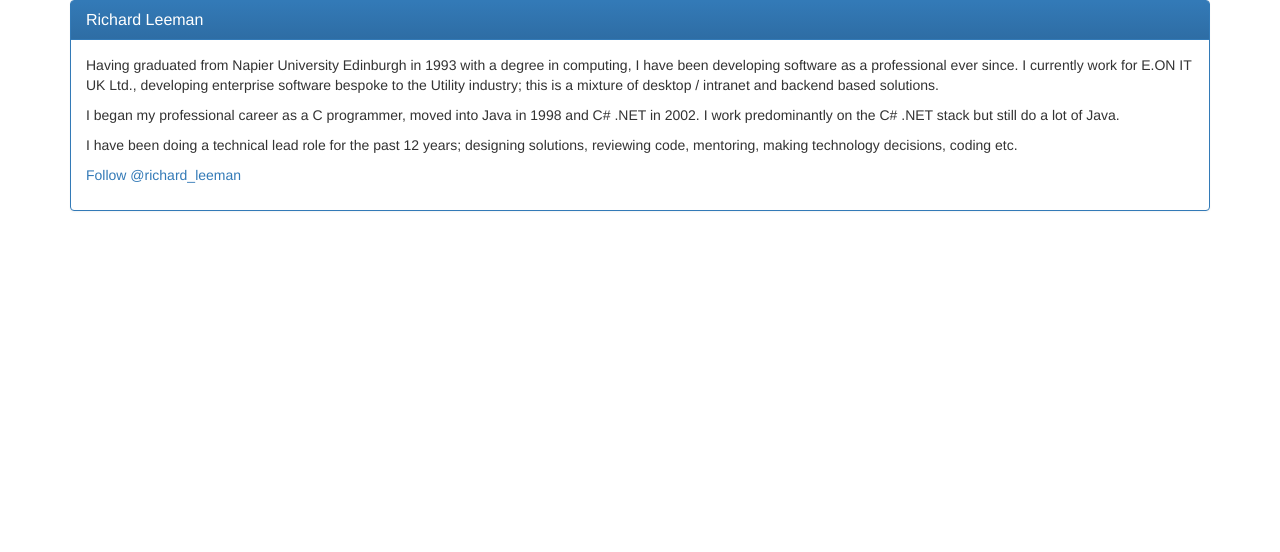
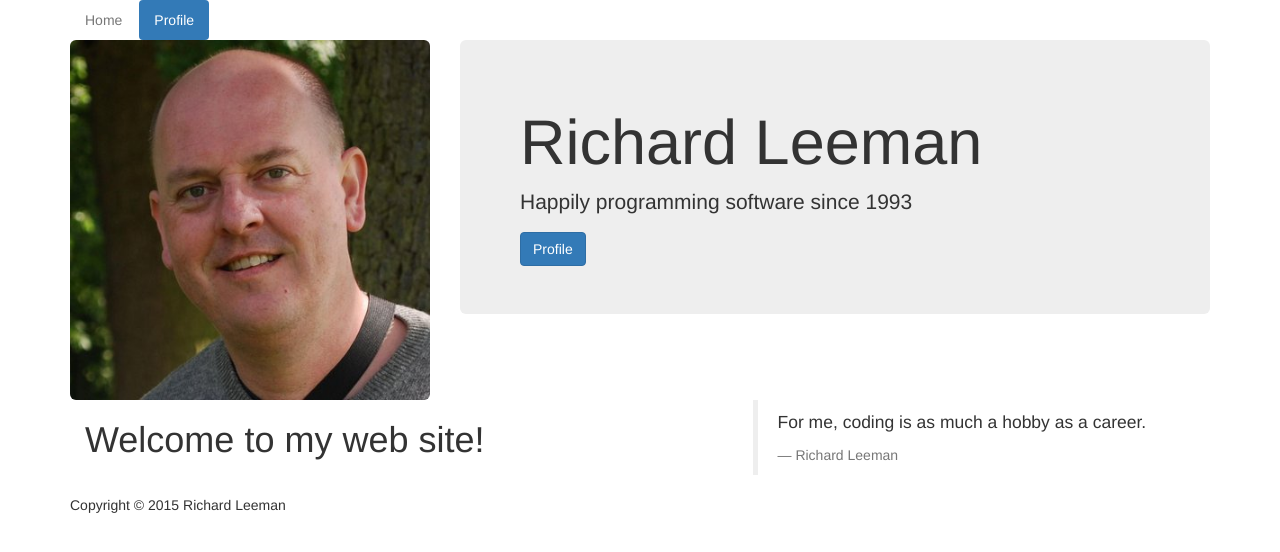
Before and after one commit to leemari/leemari.github.io, a plain HTML site: page index.html in a window 1280 px wide. Drawn offline with nearby package versions, Linux system fonts and the light colour scheme.

Commit message:
Re-branding

```diff
--- a/index.html
+++ b/index.html
@@ -1,60 +1,80 @@
 <!DOCTYPE html>
-<html lang="en">
+<html>
+
     <head>
         <meta charset="utf-8">
-    <meta http-equiv="X-UA-Compatible" content="IE=edge">
         <meta name="viewport" content="width=device-width, initial-scale=1">
-    <!-- The above 3 meta tags *must* come first in the head; any other head content must come *after* these tags -->
-    <title>Richard Leeman</title>
+        <script type="text/javascript" src="http://cdnjs.cloudflare.com/ajax/libs/jquery/2.0.3/jquery.min.js"></script>
+        <script type="text/javascript" src="http://netdna.bootstrapcdn.com/bootstrap/3.3.4/js/bootstrap.min.js"></script>
+        <link href="http://cdnjs.cloudflare.com/ajax/libs/font-awesome/4.3.0/css/font-awesome.min.css"
+        rel="stylesheet" type="text/css">
+        <link href="http://pingendo.github.io/pingendo-bootstrap/themes/default/bootstrap.css"
+        rel="stylesheet" type="text/css">
+    </head>
 
-    <!-- Latest compiled and minified CSS -->
-    <link rel="stylesheet" href="https://maxcdn.bootstrapcdn.com/bootstrap/3.3.5/css/bootstrap.min.css">
-
-    <!-- Optional theme -->
-    <link rel="stylesheet" href="https://maxcdn.bootstrapcdn.com/bootstrap/3.3.5/css/bootstrap-theme.min.css">
-
-    <!-- HTML5 shim and Respond.js for IE8 support of HTML5 elements and media queries -->
-    <!-- WARNING: Respond.js doesn't work if you view the page via file:// -->
-    <!--[if lt IE 9]>
-    <script src="https://oss.maxcdn.com/html5shiv/3.7.2/html5shiv.min.js"></script>
-    <script src="https://oss.maxcdn.com/respond/1.4.2/respond.min.js"></script>
-    <![endif]-->
-  </head>
     <body>
+        <div class="section">
             <div class="container">
-      <div class="panel panel-primary">
-          <div class="panel-heading">
-              <h3 class="panel-title">Richard Leeman</h3>
-          </div>
-          <div class="panel-body">
-         <p>
-            Having graduated from Napier University Edinburgh in 1993 with a degree in computing, I have been developing
-            software as a professional ever since. I currently work for E.ON IT UK Ltd., developing enterprise software
-            bespoke to the Utility industry; this is a mixture of desktop / intranet and backend based solutions.
-            </p>
-
-         <p>
-            I began my professional career as a C programmer, moved into Java in 1998 and C# .NET in 2002. I work
-            predominantly on the C# .NET stack but still do a lot of Java.
-            </p>
-
-            <p>
-            I have been doing a technical lead role for the past 12 years; designing solutions, reviewing code, mentoring,
-            making technology decisions, coding etc.
-            </p>
-
-            <p>
-            <a href="https://twitter.com/richard_leeman" class="twitter-follow-button" data-show-count="false" data-size="large">Follow @richard_leeman</a> <script>!function(d,s,id){var js,fjs=d.getElementsByTagName(s)[0],p=/^http:/.test(d.location)?'http':'https';if(!d.getElementById(id)){js=d.createElement(s);js.id=id;js.src=p+'://platform.twitter.com/widgets.js';fjs.parentNode.insertBefore(js,fjs);}}(document, 'script', 'twitter-wjs');</script>
-            </p>
+                <div class="row">
+                    <div class="col-md-12">
+                        <ul class="nav nav-pills">
+                            <li class="disabled">
+                                <a href="#">Home</a>
+                            </li>
+                            <li class="active">
+                                <a href="profile.html">Profile</a>
+                            </li>
+                        </ul>
                     </div>
                 </div>
-
-
-    <!-- jQuery (necessary for Bootstrap's JavaScript plugins) -->
-    <script src="https://ajax.googleapis.com/ajax/libs/jquery/1.11.3/jquery.min.js"></script>
-    <!-- Include all compiled plugins (below), or include individual files as needed -->
-    <!-- Latest compiled and minified JavaScript -->
-    <script src="https://maxcdn.bootstrapcdn.com/bootstrap/3.3.5/js/bootstrap.min.js"></script>
+                <div class="row">
+                    <div class="col-md-4 text-justify">
+                        <img src="images/richard.jpg" class="img-responsive img-rounded">
+                    </div>
+                    <div class="col-md-8">
+                        <div class="jumbotron text-justify">
+                            <h1>Richard Leeman</h1>
+                            <p>Happily programming software since 1993</p>
+                            <a class="btn btn-primary btn-large"
+                            href="profile.html">Profile<br></a>
+                        </div>
+                    </div>
+                </div>
+            </div>
+        </div>
+        <div class="section">
+            <div class="container">
+                <div class="row">
+                    <div class="col-md-7">
+                        <div class="col-md-12">
+                            <h1>Welcome to my web site!</h1>
+                        </div>
+                    </div>
+                    <div class="col-md-5">
+                        <blockquote>
+                            <p>For me, coding is as much a hobby as a career.</p>
+                            <footer>Richard Leeman</footer>
+                        </blockquote>
+                    </div>
+                </div>
+            </div>
+        </div>
+        <div class="section">
+            <div class="container">
+                <div class="row">
+                    <div class="col-md-12">
+                        <p contenteditable="true">Copyright © 2015 Richard Leeman</p>
+                    </div>
+                </div>
+            </div>
+        </div>
+        <div class="section">
+            <div class="container">
+                <div class="row">
+                    <div class="col-md-12"></div>
+                </div>
+            </div>
         </div>
     </body>
+
 </html>
```
Also changed, not shown: profile.html (added, +121 -0 lines), images/richard.jpg (added). Lines whose indentation alone changed are shown as unchanged.
